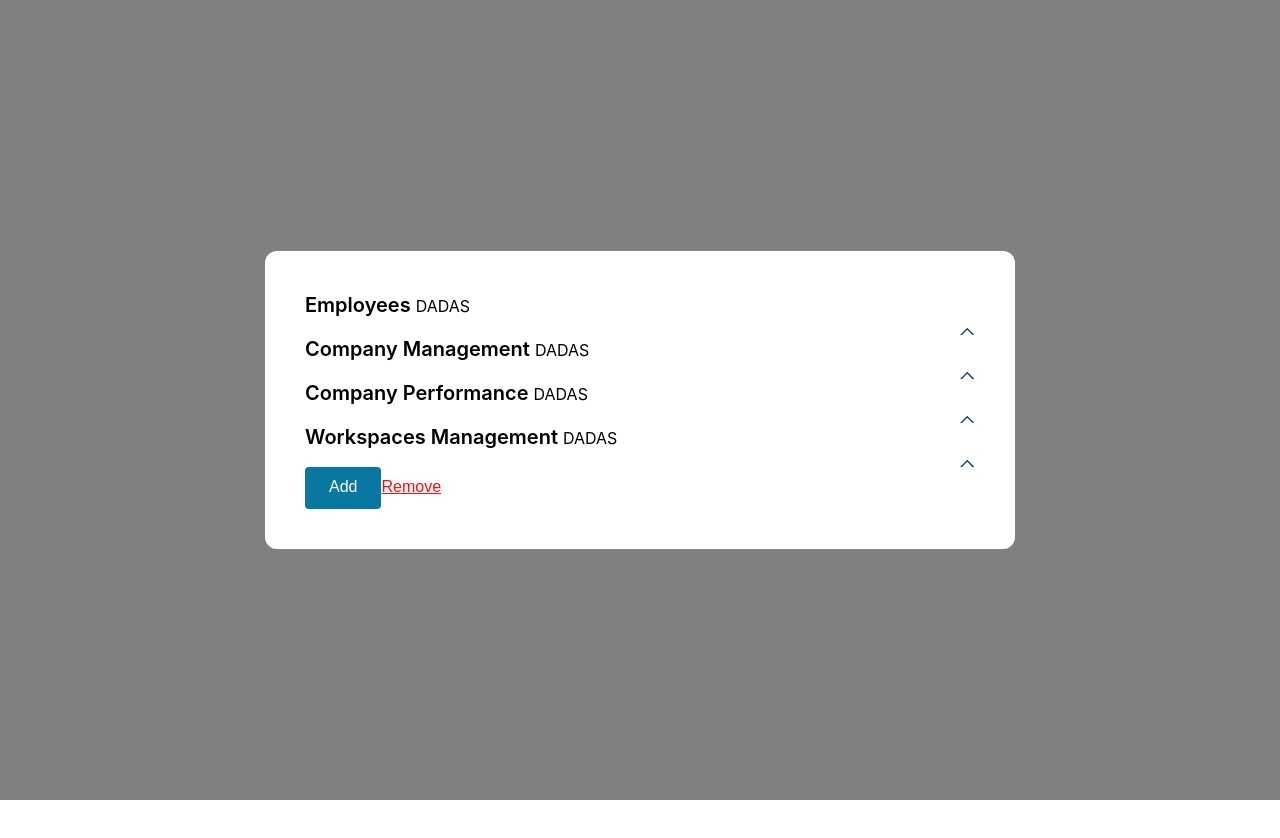
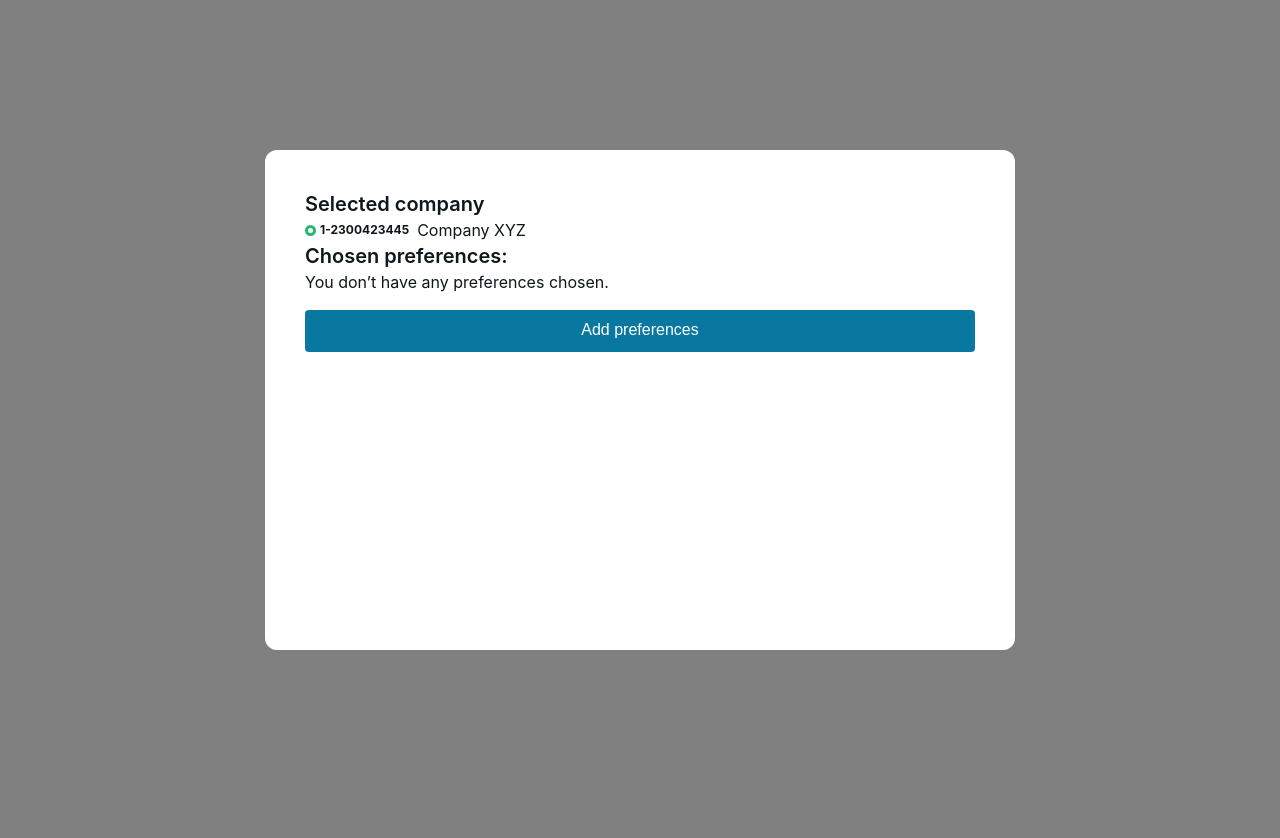
Before and after one commit to DaveTheWebDev/multi-step-form, a React (Create React App) app: page / in a window 1280 px wide. Shown: the top 838 px of the page. Before the commit the page ends 800 px from the top, so only its background shows below. Built offline with nearby package versions, Linux system fonts and the light colour scheme.

Commit message:
changed Form

```diff
--- a/src/App.tsx
+++ b/src/App.tsx
@@ -1,11 +1,9 @@
 import React from 'react';
 import { ThemeProvider } from 'styled-components';
-import { ChoosenPreferences } from './components/atoms/ChoosenPreferences/ChoosenPreferences';
 import { SelectedCompany } from './components/atoms/SelectedCompany/SelectedCompany';
-import { MultiStepsFormProvider } from './components/context/MultiStepsFormCtx';
+import { MultiStepsFormProvider, useMultiStepsForm } from './components/context/MultiStepsFormCtx';
 import { Overview } from './components/molecues/Overview/Overview';
-import { Privileges } from './components/molecues/Privileges/Privileges';
-import { privileges } from './mocks/privileges.mock';
+import Form from './components/organisms/Form';
 import { GlobalStyles } from './styles/global';
 import theme from './styles/theme'
 
@@ -14,12 +12,7 @@
     <ThemeProvider theme={theme}>
       <GlobalStyles />
       <MultiStepsFormProvider>
-        <div className="App" style={{ backgroundColor: 'gray', width: '100vw', height: '100vh' }}>
-          {/* <Overview sections={[
-            { title: 'Selected company', children: <SelectedCompany companyName='Company XYZ' id='1-2300423445' /> },
-            { title: 'Chosen preferences:', children: <ChoosenPreferences preferences={[{ preference: 'dadsada', subpreference: [{ preference: 'dasdasdaa' }] }, { preference: 'dadsada', subpreference: [{ preference: 'dasdasdaa' }] }]} /> }]} buttonLabel='Add preferences' buttonHandler={() => { }} /> */}
-          <Privileges clearButtonLabel='Remove' saveButtonLabel='Add' priviliges={privileges} />
-        </div>
+        <Form />
       </MultiStepsFormProvider>
     </ThemeProvider>
   );
--- a/src/components/atoms/Step/Step.styles.tsx
+++ b/src/components/atoms/Step/Step.styles.tsx
@@ -7,7 +7,11 @@
   left: 50%;
   transform: translate(-50%,-50%);
 
+  display: flex;
+  flex-direction: column;
+
   width: 750px;
+  min-height: 500px;
   padding: 40px;
   border-radius: 12px;
 
--- a/src/components/atoms/Step/Step.types.tsx
+++ b/src/components/atoms/Step/Step.types.tsx
@@ -1,3 +1,3 @@
 export interface StepProps {
-  children: React.ReactNode[]
+  children: React.ReactNode[] | React.ReactNode
 }
--- a/src/components/context/MultiStepsFormCtx.tsx
+++ b/src/components/context/MultiStepsFormCtx.tsx
@@ -1,5 +1,5 @@
 import React, { createContext, useCallback, useContext, useState } from "react"
-import { privileges } from "../../mocks/privileges.mock"
+import { IChoosenPrivilege } from "../../mocks/privileges.model"
 import { IMultiStepsFormState } from "./MultiStepsFormCtx.types"
 
 //undefined, żeby wykryć czy komponent jest poza kontekstem
@@ -18,17 +18,34 @@
 
 export const MultiStepsFormProvider: React.FC<{ children: React.ReactNode }> = ({ children }) => {
   const [currentStep, setCurrentStep] = useState(0)
-  const [choosenPrivileges, setChoosenPrivileges] = useState(privileges)
-  const setStepNumber = useCallback((nextStep: number, array: unknown[]) => () => {
+  const [choosenPrivileges, setChoosenPrivileges] = useState<IChoosenPrivilege[]>([])
+  const setStepNumber = useCallback((nextStep: number) => () => {
     if (nextStep < 0) {
       throw new Error("Next step number can not be lower than 0");
     }
-    if (nextStep > array.length - 1) {
-      throw new Error("Next step number can not be higer than steps sum");
-    }
     setCurrentStep(nextStep)
   }, [])
-  return <MultiStepsFormCtx.Provider value={{ currentStep, setStepNumber }}>
+
+
+  const choosePrivilege = useCallback((dephLevel: number, label: string, category: string, choosenPrivileges: IChoosenPrivilege[]) => () => {
+    const choosenPrivilegesIndex = choosenPrivileges.findIndex(
+      choosenPrivilege => choosenPrivilege.label === label &&
+        choosenPrivilege.dephLevel === dephLevel &&
+        choosenPrivilege.category === category)
+    if (choosenPrivilegesIndex !== -1) {
+      const choosenPrivilegesCopy = [...choosenPrivileges]
+      choosenPrivilegesCopy.splice(choosenPrivilegesIndex, 1)
+      setChoosenPrivileges(choosenPrivilegesCopy)
+      return;
+    }
+    setChoosenPrivileges(prev => [...prev, { dephLevel, label, category }])
+  }, [])
+
+  const resetPrivileges = useCallback(() => {
+    setChoosenPrivileges([])
+  }, [])
+
+  return <MultiStepsFormCtx.Provider value={{ currentStep, choosenPrivileges, setStepNumber, choosePrivilege, resetPrivileges }}>
     {children}
   </MultiStepsFormCtx.Provider>
 }
--- /dev/null
+++ b/src/components/organisms/Form.tsx
@@ -0,0 +1,41 @@
+import React from 'react';
+import { ThemeProvider } from 'styled-components';
+import { ChoosenPrivileges } from '../atoms/ChoosenPrivileges/ChoosenPrivileges';
+import { SelectedCompany } from '../atoms/SelectedCompany/SelectedCompany';
+import { useMultiStepsForm } from '../context/MultiStepsFormCtx';
+import { Overview } from '../molecues/Overview/Overview';
+import { Privileges } from '../molecues/Privileges/Privileges';
+import { privileges } from '../../mocks/privileges.mock';
+
+const STEPS = {
+  OVERVIEW: 0,
+  PRIVILEGES: 1
+}
+
+function Form() {
+  const { choosePrivilege, choosenPrivileges, resetPrivileges, currentStep, setStepNumber } = useMultiStepsForm()
+  console.log(currentStep)
+  return (
+    <div className="App" style={{ backgroundColor: 'gray', width: '100vw', height: '400vh' }}>
+      {currentStep === 0 && <Overview sections={[
+        { title: 'Selected company', children: <SelectedCompany companyName='Company XYZ' id='1-2300423445' /> },
+        { title: 'Chosen preferences:', children: <ChoosenPrivileges privileges={choosenPrivileges} emptyPrivilegesLabel='You don’t have any preferences chosen.' /> }]} buttonLabel='Add preferences' setStepNumber={setStepNumber(STEPS.PRIVILEGES)} />}
+
+      {currentStep === 1 && <Privileges
+        clearButtonLabel='Remove access'
+        saveButtonLabel='Save & Close'
+        sectionLabel='Edit user’s privileges for a company'
+        selectedCategoryDiveder='of'
+        selectedCategoryLabel='services selected'
+        priviliges={privileges}
+        choosenPrivileges={choosenPrivileges}
+        choosePrivilege={choosePrivilege}
+        resetPrivileges={resetPrivileges}
+        setStepNumber={setStepNumber(STEPS.OVERVIEW)}
+      />}
+
+    </div>
+  );
+}
+
+export default Form;
```
Also changed, not shown: src/components/context/MultiStepsFormCtx.types.tsx (+6 -1 lines).
